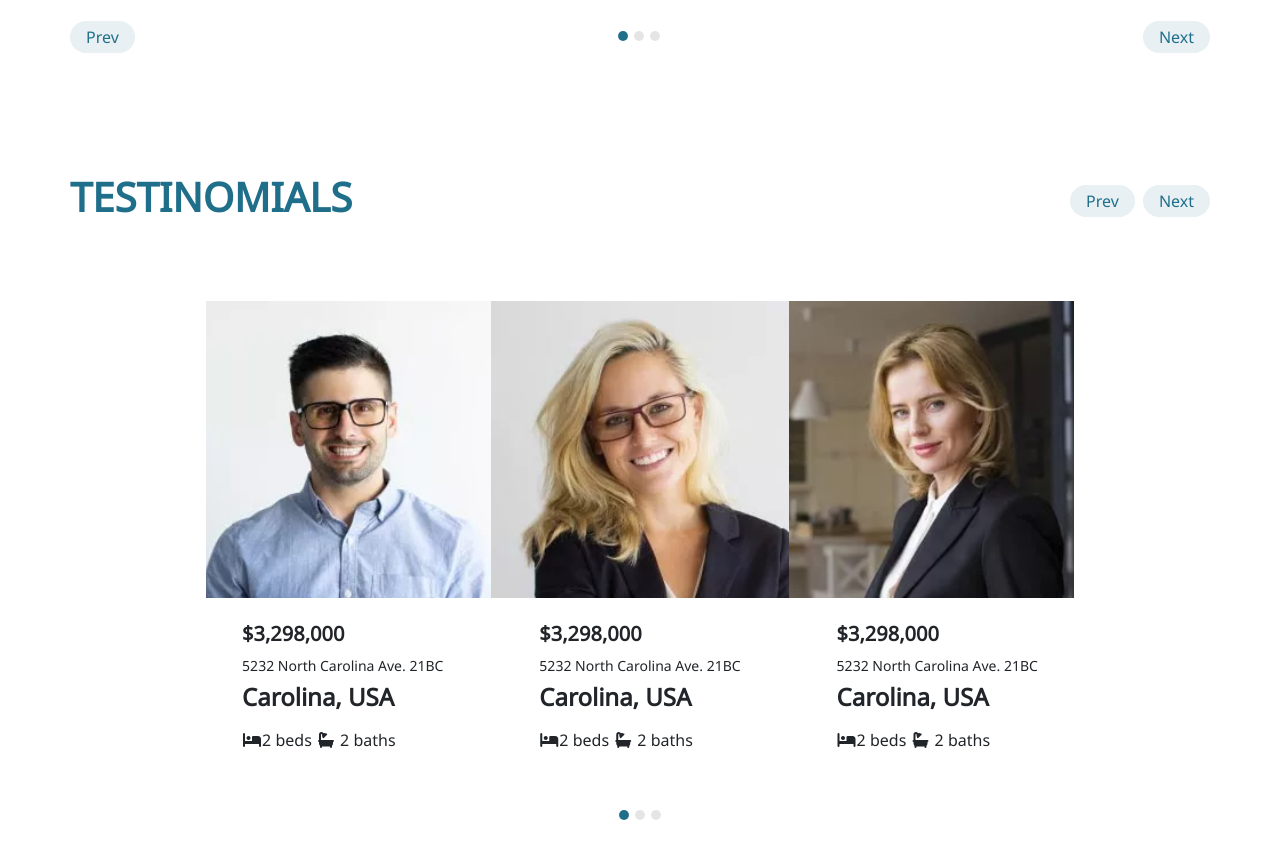
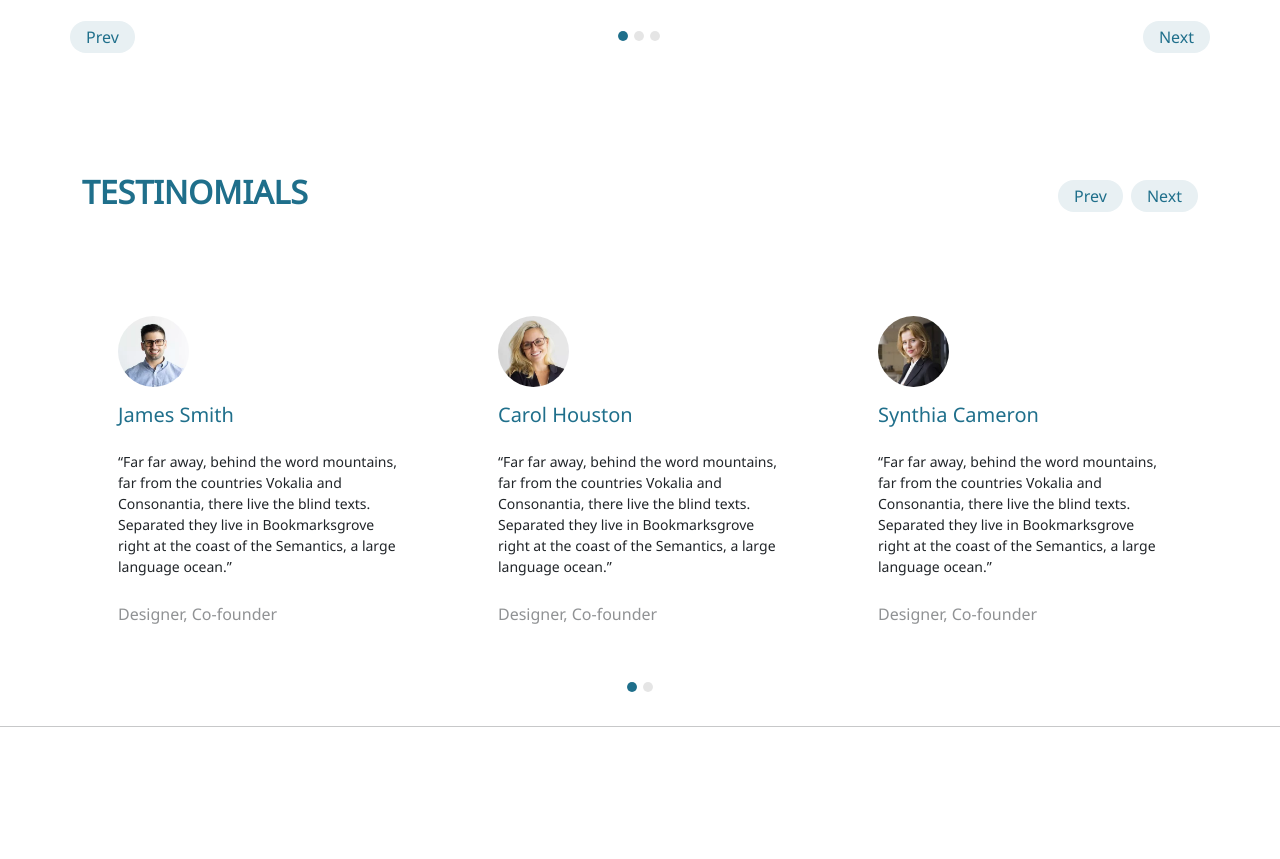
Before and after one commit to sheikh-mohammad/Assignment-2-Bootstrap, a plain HTML site: page index.html in a window 1280 px wide. Shown: the part 1572-2431 px from the top of the page. After the commit the page ends 2323 px from the top, so only its background shows below. Drawn offline with nearby package versions, Linux system fonts and the light colour scheme.

Commit message:
Made Testinomials Section

```diff
--- a/index.html
+++ b/index.html
@@ -250,10 +250,11 @@
             </div>
         </div>
 
+    </div>
     <div class="testinomials-section container d-flex flex-column justify-content-center align-items-center">
         <div
             class="ts-head d-flex justify-content-md-between justify-content-center w-100 text-center flex-wrap align-items-center">
-                <h1 class="text-uppercase fw-bolder">Testinomials</h1>
+            <h2 class="text-uppercase fw-bolder">Testinomials</h2>
             <div class="controls d-flex gap-2">
                 <button class="carousel-control-prev px-3 py-1 rounded-pill" type="button"
                     data-bs-target="#carouselExampleIndicators1" data-bs-slide="prev">
@@ -268,97 +269,108 @@
             </div>
         </div>
         <div class="ts-body mt-5">
-                <div id="carouselExampleIndicators1" class="carousel slide" data-bs-ride="carousel"
-                    data-bs-interval="8000">
+            <div id="carouselExampleIndicators1" class="carousel slide" data-bs-ride="carousel" data-bs-interval="8000">
                 <div class="carousel-inner">
                     <div class="carousel-item active">
                         <div class="d-flex justify-content-center row">
                             <div class="card col-md-5 col-12 mt-4 col-lg-4 border-0 px-0">
-                                    <img src="assets/images/testinomials/person-1.png" class="" alt="...">
                                 <div
-                                        class="card-body w-100 px-5 py-4 bg-white d-flex flex-column justify-content-center align-items-start gap-2">
-                                        <h5 class="fw-bold">$3,298,000</h5>
-                                        <h6 class="card-subtitle small">5232 North Carolina Ave. 21BC</h6>
-                                        <h4 class="card-title fw-bold">Carolina, USA</h4>
-                                        <span><i class="fa-solid fa-bed"></i>2 beds <i class="fa-solid fa-bath"></i> 2
-                                            baths</span>
+                                    class="card-body w-100 px-5 py-4 bg-white d-flex flex-column justify-content-center align-items-start gap-3">
+                                    <img src="assets/images/testinomials/person-1.png" class="rounded-circle w-25"
+                                        alt="...">
+                                    <h5 class="card-title">James Smith</h5>
+                                    <p class="small">“Far far away, behind the word mountains, far from the countries
+                                        Vokalia and Consonantia, there live the blind texts. Separated they live in
+                                        Bookmarksgrove right at the coast of the Semantics, a large language ocean.”
+                                    </p>
+                                    <h6 class="card-subtitle text-body-tertiary">Designer, Co-founder</h6>
                                 </div>
                             </div>
                             <div class="card col-md-5 col-12 mt-4 col-lg-4 border-0 px-0">
-                                    <img src="assets/images/testinomials/person-2.png" class="" alt="...">
                                 <div
-                                        class="card-body w-100 px-5 py-4 bg-white d-flex flex-column justify-content-center align-items-start gap-2">
-                                        <h5 class="fw-bold">$3,298,000</h5>
-                                        <h6 class="card-subtitle small">5232 North Carolina Ave. 21BC</h6>
-                                        <h4 class="card-title fw-bold">Carolina, USA</h4>
-                                        <span><i class="fa-solid fa-bed"></i>2 beds <i class="fa-solid fa-bath"></i> 2
-                                            baths</span>
+                                    class="card-body w-100 px-5 py-4 bg-white d-flex flex-column justify-content-center align-items-start gap-3">
+                                    <img src="assets/images/testinomials/person-2.png" class="rounded-circle w-25"
+                                        alt="...">
+                                    <h5 class="card-title">Carol Houston</h5>
+                                    <p class="small">“Far far away, behind the word mountains, far from the
+                                        countries Vokalia and Consonantia, there live the blind texts. Separated
+                                        they live in Bookmarksgrove right at the coast of the Semantics, a large
+                                        language ocean.”</p>
+                                    <h6 class="card-subtitle text-body-tertiary">Designer, Co-founder</h6>
                                 </div>
                             </div>
                             <div class="card col-md-5 col-12 mt-4 col-lg-4 border-0 px-0">
-                                    <img src="assets/images/testinomials/person-3.png" class="" alt="...">
                                 <div
-                                        class="card-body w-100 px-5 py-4 bg-white d-flex flex-column justify-content-center align-items-start gap-2">
-                                        <h5 class="fw-bold">$3,298,000</h5>
-                                        <h6 class="card-subtitle small">5232 North Carolina Ave. 21BC</h6>
-                                        <h4 class="card-title fw-bold">Carolina, USA</h4>
-                                        <span><i class="fa-solid fa-bed"></i>2 beds <i class="fa-solid fa-bath"></i> 2
-                                            baths</span>
+                                    class="card-body w-100 px-5 py-4 bg-white d-flex flex-column justify-content-center align-items-start gap-3">
+                                    <img src="assets/images/testinomials/person-3.png" class="rounded-circle w-25"
+                                        alt="...">
+                                    <h5 class="card-title">Synthia Cameron</h5>
+                                    <p class="small">“Far far away, behind the word mountains, far from the
+                                        countries Vokalia and Consonantia, there live the blind texts. Separated
+                                        they live in Bookmarksgrove right at the coast of the Semantics, a large
+                                        language ocean.”</p>
+                                    <h6 class="card-subtitle text-body-tertiary">Designer, Co-founder</h6>
                                 </div>
                             </div>
                         </div>
                     </div>
 
                     <div class="carousel-item">
-                            <div class="d-flex justify-content-center row">
+                        <div class="d-flex j3stify-content-center row">
                             <div class="card col-md-5 col-12 mt-4 col-lg-4 border-0 px-0">
-                                    <img src="assets/images/testinomials/person-4.png" class="" alt="...">
                                 <div
                                     class="card-body w-100 px-5 py-4 bg-white d-flex flex-column justify-content-center align-items-start gap-2">
-                                        <h5 class="fw-bold">$3,298,000</h5>
-                                        <h6 class="card-subtitle small">5232 North Carolina Ave. 21BC</h6>
-                                        <h4 class="card-title fw-bold">Carolina, USA</h4>
-                                        <span><i class="fa-solid fa-bed"></i>2 beds <i class="fa-solid fa-bath"></i> 2
-                                            baths</span>
+                                    <img src="assets/images/testinomials/person-4.png" class="rounded-circle w-25"
+                                        alt="...">
+                                    <h5 class="card-title">Davin Smith</h5>
+                                    <p class="small">“Far far away, behind the word mountains, far from the countries
+                                        Vokalia and Consonantia, there live the blind texts. Separated they live in
+                                        Bookmarksgrove right at the coast of the Semantics, a large language ocean.”
+                                    </p>
+                                    <h6 class="card-subtitle text-body-tertiary">Designer, Co-founder</h6>
                                 </div>
                             </div>
                             <div class="card col-md-5 col-12 mt-4 col-lg-4 border-0 px-0">
-                                    <img src="assets/images/testinomials/person-1.png" class="" alt="...">
                                 <div
-                                        class="card-body w-100 px-5 py-4 bg-white d-flex flex-column justify-content-center align-items-start gap-2">
-                                        <h5 class="fw-bold">$3,298,000</h5>
-                                        <h6 class="card-subtitle small">5232 North Carolina Ave. 21BC</h6>
-                                        <h4 class="card-title fw-bold">Carolina, USA</h4>
-                                        <span><i class="fa-solid fa-bed"></i>2 beds <i class="fa-solid fa-bath"></i> 2
-                                            baths</span>
+                                    class="card-body w-100 px-5 py-4 bg-white d-flex flex-column justify-content-center align-items-start gap-3">
+                                    <img src="assets/images/testinomials/person-1.png" class="rounded-circle w-25"
+                                        alt="...">
+                                    <h5 class="card-title">James Smith</h5>
+                                    <p class="small">“Far far away, behind the word mountains, far from the
+                                        countries Vokalia and Consonantia, there live the blind texts. Separated
+                                        they live in Bookmarksgrove right at the coast of the Semantics, a large
+                                        language ocean.”</p>
+                                    <h6 class="card-subtitle text-body-tertiary">Designer, Co-founder</h6>
                                 </div>
                             </div>
                             <div class="card col-md-5 col-12 mt-4 col-lg-4 border-0 px-0">
-                                    <img src="assets/images/testinomials/person-2.png" class="" alt="...">
                                 <div
-                                        class="card-body w-100 bg-white d-flex flex-column justify-content-center align-items-start gap-2">
-                                        <h5 class="fw-bold">$3,298,000</h5>
-                                        <h6 class="card-subtitle small">5232 North Carolina Ave. 21BC</h6>
-                                        <h4 class="card-title fw-bold">Carolina, USA</h4>
-                                        <span><i class="fa-solid fa-bed"></i>2 beds <i class="fa-solid fa-bath"></i> 2
-                                            baths</span>
+                                    class="card-body w-100 bg-white d-flex flex-column justify-content-center align-items-start gap-3">
+                                    <img src="assets/images/testinomials/person-2.png" class="rounded-circle w-25"
+                                        alt="...">
+                                    <h5 class="card-title">Carol Houston</h5>
+                                    <p class="small">“Far far away, behind the word mountains, far from the
+                                        countries Vokalia and Consonantia, there live the blind texts. Separated
+                                        they live in Bookmarksgrove right at the coast of the Semantics, a large
+                                        language ocean.”</p>
+                                    <h6 class="card-subtitle text-body-tertiary">Designer, Co-founder</h6>
                                 </div>
                             </div>
                         </div>
                     </div>
                 </div>
-                    <div class="d-flex justify-content-center mt-4">
+                <di3 class="d-flex justify-content-center mt-4">
                     <div class="carousel-indicators position-static mt-4">
-                            <button type="button" data-bs-target="#carouselExampleIndicators" data-bs-slide-to="0"
-                                class="active rounded-circle" aria-current="true" aria-label="Slide 1"></button>
+                        <button type="button" data-bs-target="#carouselExampleIndicators1" data-bs-slide-to="0"
+                            class="active rounded-circle" aria-cusmallt="true" aria-label="Slide 1"></button>
                         <button type="button" data-bs-target="#carouselExampleIndicators1" data-bs-slide-to="1"
                             class="rounded-circle" aria-label="Slide 2"></button>
-                            <button type="button" data-bs-target="#carouselExampleIndicators"1 data-bs-slide-to="2"
-                                class="rounded-circle" aria-label="Slide 3"></button>
+                    </div>
+                </di3>
             </div>
         </div>
     </div>
-            </div>
+    <hr class="my-4">
 
     <script src="https://cdn.jsdelivr.net/npm/bootstrap@5.3.8/dist/js/bootstrap.bundle.min.js"></script>
 </body>
--- a/style.css
+++ b/style.css
@@ -16,7 +16,7 @@ body {
     position: relative;
 }
 
-.carousel-item img {
+.hero-section .carousel-item img {
     width: 100%;
     height: 100vh;
     object-fit: cover;
@@ -179,11 +179,7 @@ body {
 
 /* Testinomials */
 
-.testinomials-section {
-    padding: 120px 0px;
-}
-
-.ts-head h1 {
+.ts-head h2 {
     color: var(--primary);
 }
 
@@ -225,11 +221,6 @@ body {
     background-color: var(--primary) !important;
 }
 
-.carousel-item .card .card-body {
-    bottom: -20px;
+.testinomials-section .card .card-title{
+    color: var(--primary);
 }
-
-.testinomials-section .carousel-item img {
-    max-width: 100% !important;
-    height: auto !important;
-}
```
Lines whose indentation alone changed are shown as unchanged.
